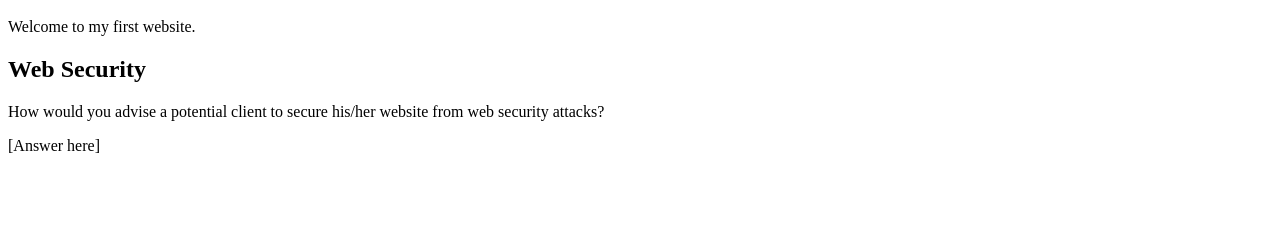
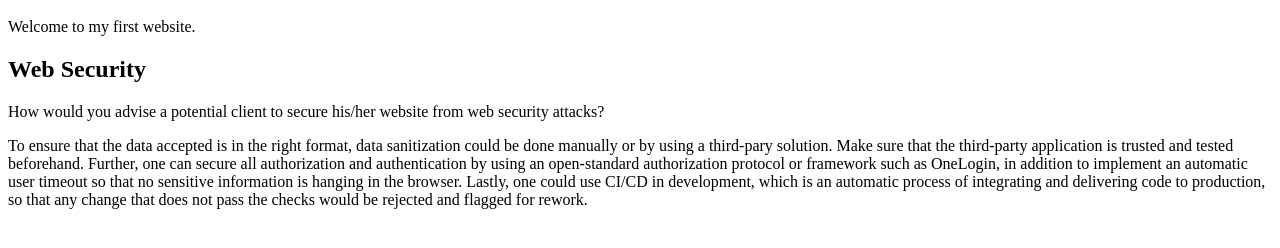
Before and after one commit to Noroff-FEU-Assignments/cross-course-project-MsScrat, a plain HTML site: page index.html in a window 1280 px wide. Shown: the part 48-296 px from the top of the page. Drawn offline with Linux system fonts and the light colour scheme.

Commit message:
Answered the web security question

```diff
--- a/index.html
+++ b/index.html
@@ -7,6 +7,6 @@
         <p>Welcome to my first website.</p>
         <h2>Web Security</h2>
         <p id="web-security-question">How would you advise a potential client to secure his/her website from web security attacks?</p>
-        <p id="web-security-answer">[Answer here]</p>
+        <p id="web-security-answer">To ensure that the data accepted is in the right format, data sanitization could be done manually or by using a third-pary solution. Make sure that the third-party application is trusted and tested beforehand. Further, one can secure all authorization and authentication by using an open-standard authorization protocol or framework such as OneLogin, in addition to implement an automatic user timeout so that no sensitive information is hanging in the browser. Lastly, one could use CI/CD in development, which is an automatic process of integrating and delivering code to production, so that any change that does not pass the checks would be rejected and flagged for rework.</p>
     </body>
 </html>
```
